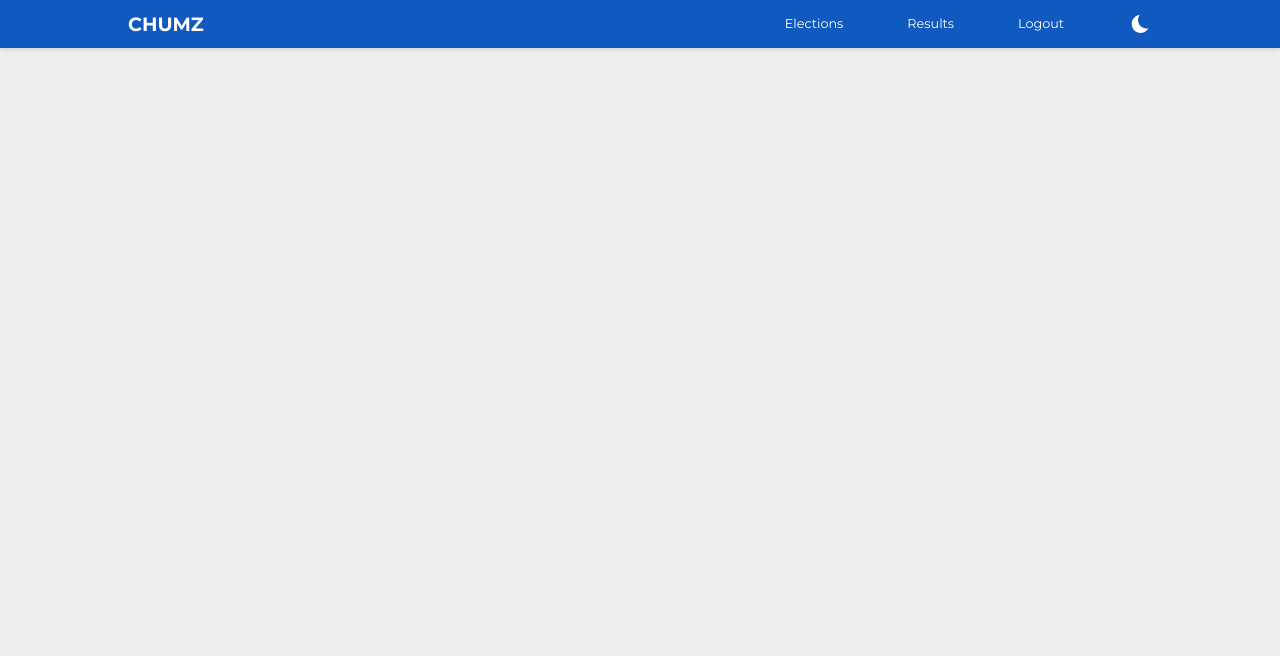
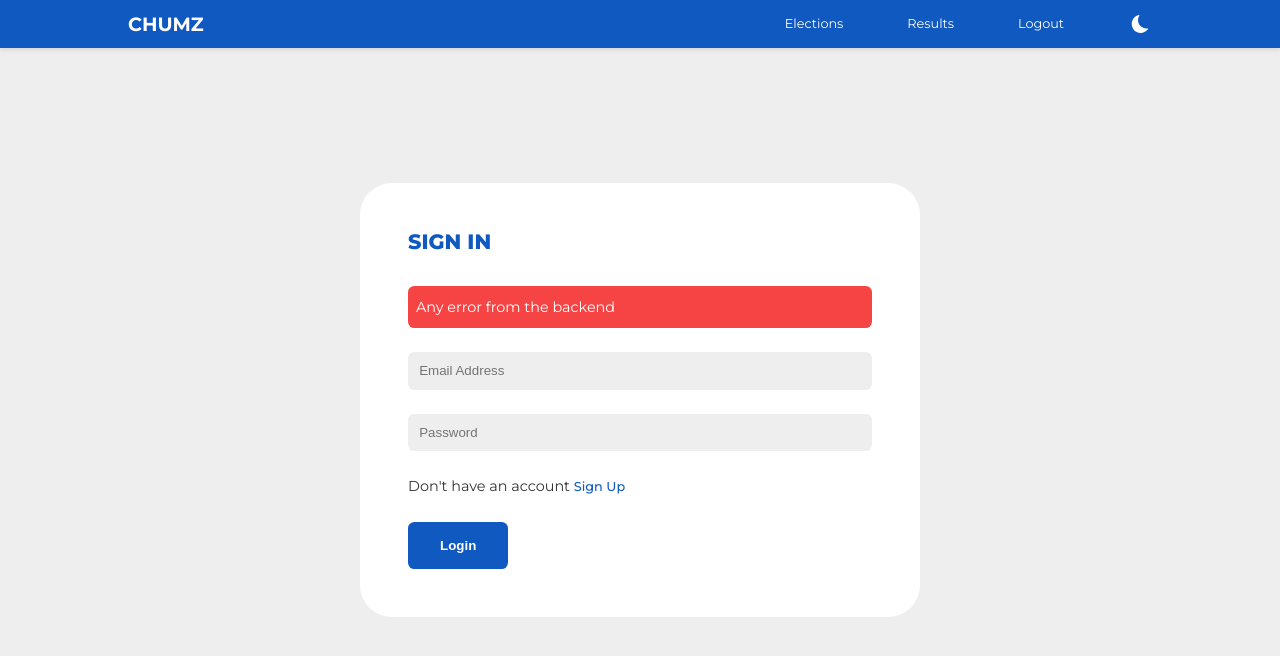
Before and after one commit to chumani130/voting-app, a React (Create React App) app in the folder client/: page / in a window 1280 px wide. Shown: the top 656 px of the page. Built offline with nearby package versions, Linux system fonts and the light colour scheme.

Commit message:
Update Login.jsx

```diff
--- a/client/src/pages/Login.jsx
+++ b/client/src/pages/Login.jsx
@@ -1,8 +1,31 @@
-import React from 'react'
+import React, { useState } from 'react'
+import { Link } from 'react-router-dom'
 
 const Login = () => {
+
+  const [userData, setUserData] = useState({fullName: "", email: "", password: "", password2: ""})
+
+
+  //function to change controlled inputs
+  const changeInputHandler = (e) => {
+    setUserData(prevState => {
+      return {...prevState, [e.target.name]: e.target.value}
+    })
+  }
+
   return (
-    <div>Login</div>
+    <section className="register">
+      <div className="container register__container">
+        <h2>Sign In</h2>
+        <form>
+          <p className="form__error-message">Any error from the backend</p>
+          <input type="email" name='email' placeholder='Email Address' onChange={changeInputHandler} autoComplete='true'/>
+          <input type="password" name='password' placeholder='Password' onChange={changeInputHandler} autoComplete='true'/>
+          <p>Don't have an account <Link to='/register'> Sign Up </Link></p>
+          <button type='submit' className='btn primary'>Login</button>
+        </form>
+      </div>
+    </section>
   )
 }
 
```
